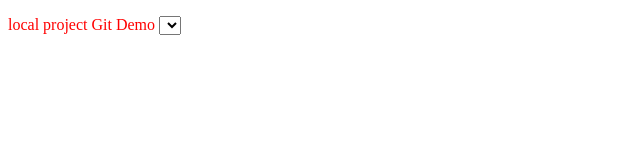
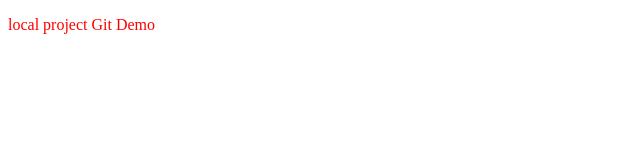
Before and after one commit to Mubeen-Ahmad07/Local-repo, a plain HTML site: page index.html in a window 1280 px wide. Shown: the full height of the page, 0-640 px from the left. Drawn offline with Linux system fonts and the light colour scheme.

Commit message:
no change

```diff
--- a/index.html
+++ b/index.html
@@ -7,6 +7,6 @@
     <link rel="stylesheet" href="style.css">
 </head>
 <body>
-    <p> local project Git Demo  <select></select></p>
+    <p> local project Git Demo</p>
 </body>
 </html>
```
